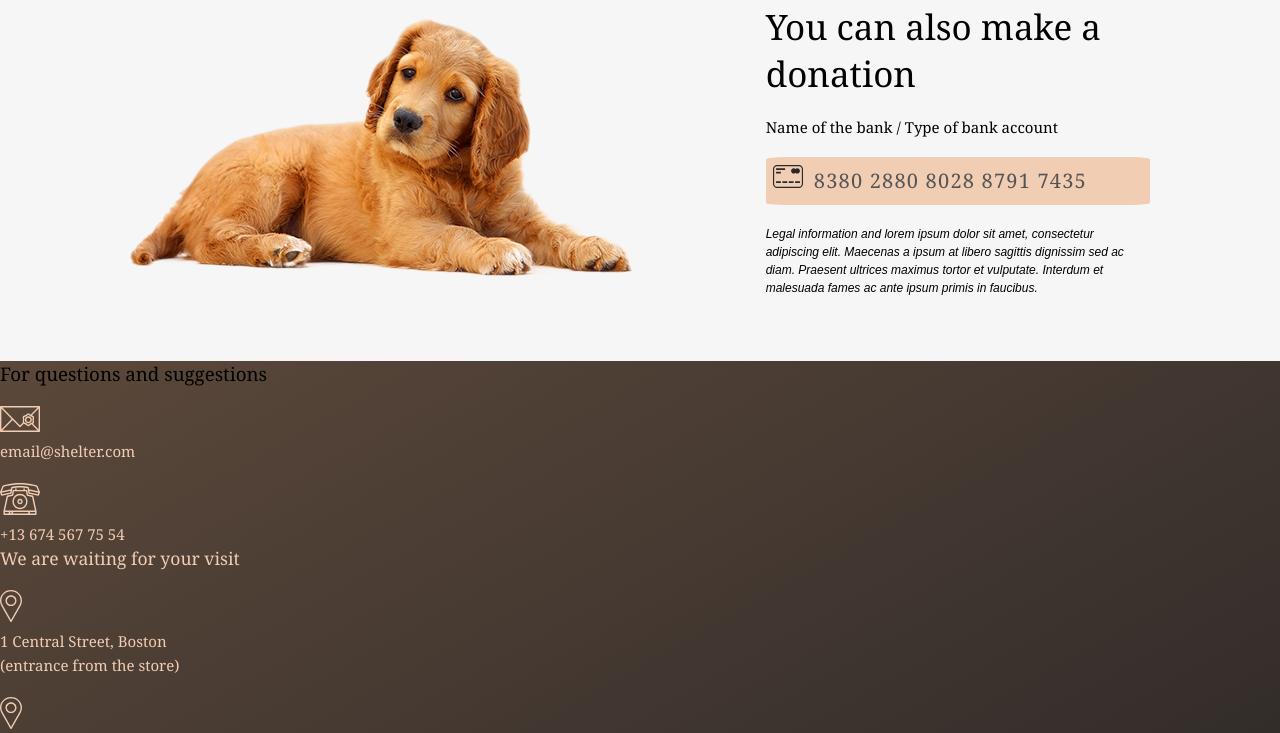
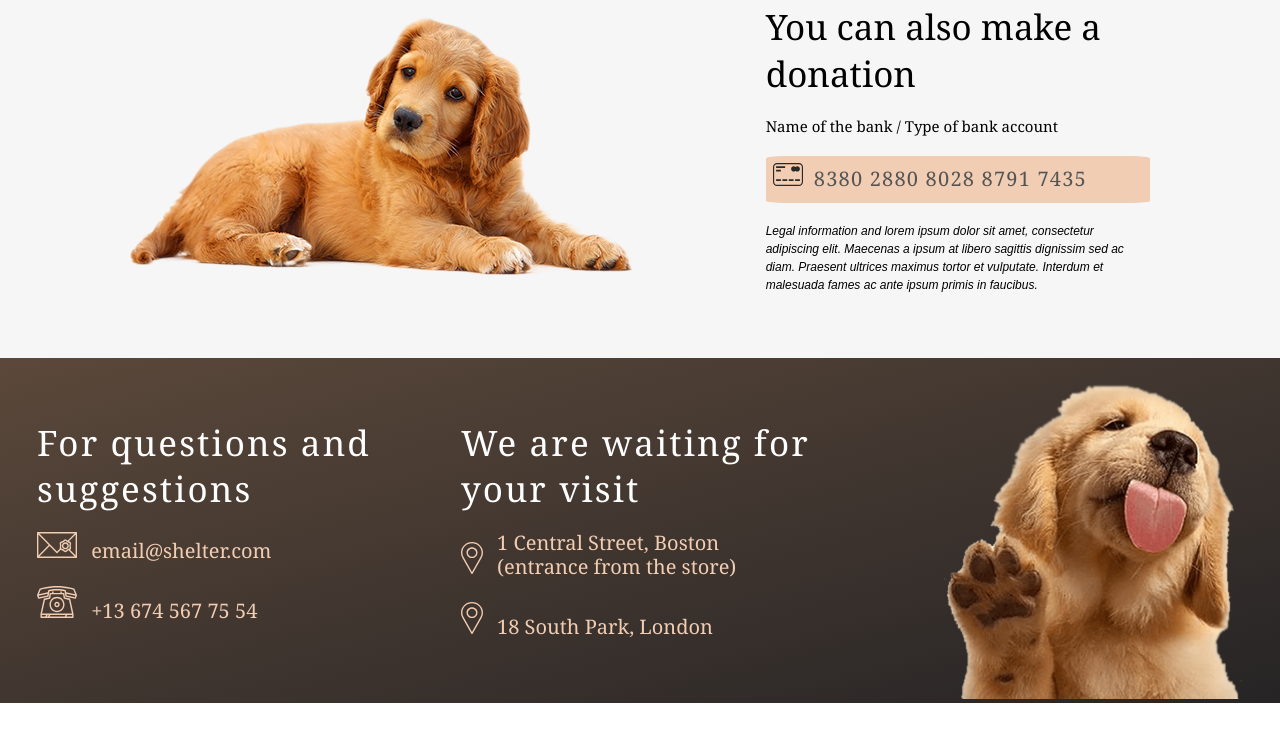
Before and after one commit to YuPodd/shelter, a plain HTML site: page pages/main/index.html in a window 1280 px wide. Shown: the part 3083-3816 px from the top of the page. After the commit the page ends 3786 px from the top, so only its background shows below. Drawn offline with Linux system fonts and the light colour scheme.

Commit message:
refactor: change styling footer section

```diff
--- a/pages/main/styles2.css
+++ b/pages/main/styles2.css
@@ -83,11 +83,16 @@ p {
   cursor: pointer;
   background-color: #fddcc4;
 }
+a h4:hover{
+    cursor: pointer;
+    color: #fddcc4;
+}
 .wrapper-footer h4,
 a {
   text-decoration: none;
   color: #f1cdb3;
 }
+
 /* HEADER */
 
 .wrapper-nav {
@@ -333,5 +338,44 @@ p.italic {
 }
 
 .space-top {
-  margin-top: 20px;
+  margin-top: 5%;
 }
+
+/* FOOTER */
+
+.wrapper-footer {
+   display: flex;
+   flex-direction: row;
+   justify-content: space-around;
+   align-items: center;
+}
+
+.wrapper-footer h3 {
+   font-size: 35px;
+   line-height: 130%;
+   letter-spacing: 0.06em;
+   color: #FFFFFF;
+}
+
+.wrapper-footer h4,
+a {
+   text-decoration: none;
+   color: #F1CDB3;
+}
+
+.contacts-footer {
+   display: flex;
+   width: 65%;
+}
+
+.contacts-footer h4 {
+   display: inline-block;
+   font-size: 20px;
+}
+
+.contacts-footer img {
+   margin-right: 10px;
+}
+.img-footer{
+    padding-top: 2%;
+}
```
